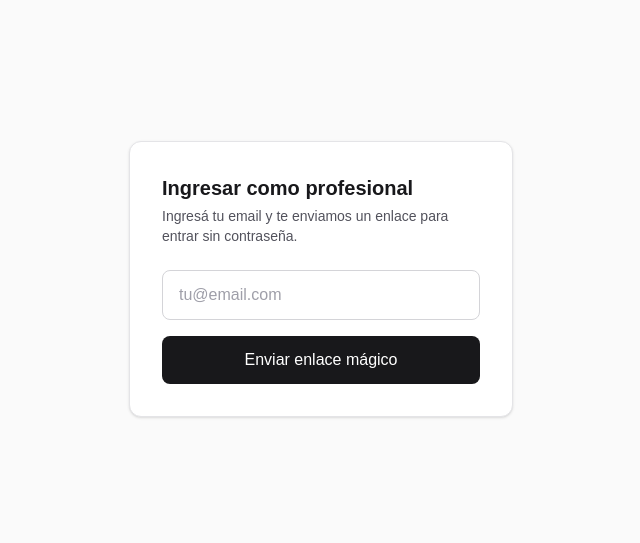
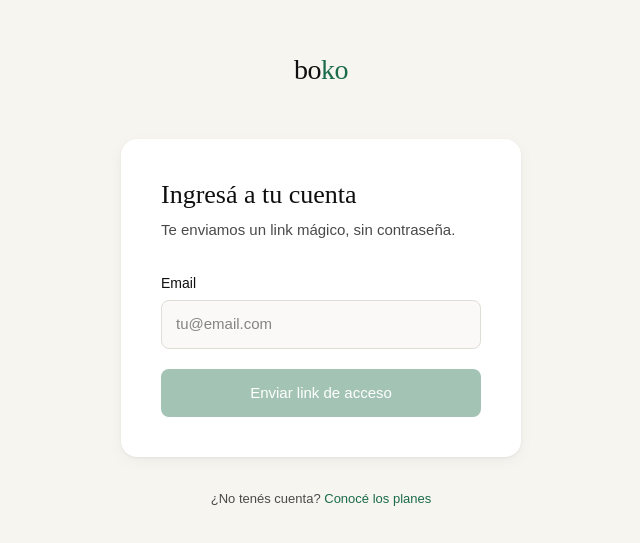
Before and after one commit to jmcreado/turnos-app, a Next.js app: page /login in a window 1280 px wide. Shown: the part 121-664 px from the top of the page, without its empty margins (319-959 px from the left). Built offline with nearby package versions, Linux system fonts and the light colour scheme; no server answers.

Commit message:
feat: rediseño login con paleta Boko

```diff
--- a/app/login/page.tsx
+++ b/app/login/page.tsx
@@ -1,120 +1,96 @@
-"use client";
+'use client'
 
-import { createClient } from "@/lib/supabase/client";
-import { useSearchParams } from "next/navigation";
-import { Suspense, useState } from "react";
+import { useState, Suspense } from 'react'
+import { useSearchParams } from 'next/navigation'
+import { createBrowserClient } from '@supabase/ssr'
 
 function LoginForm() {
-  const searchParams = useSearchParams();
-  const [email, setEmail] = useState("");
-  const [loading, setLoading] = useState(false);
-  const [sent, setSent] = useState(false);
-  const [error, setError] = useState<string | null>(() => {
-    const err = searchParams.get("error");
-    if (err === "auth_callback_error") {
-      return "El enlace expiró o es inválido. Solicitá uno nuevo.";
-    }
-    return null;
-  });
+  const [email, setEmail] = useState('')
+  const [sent, setSent] = useState(false)
+  const [loading, setLoading] = useState(false)
+  const [error, setError] = useState('')
+  const searchParams = useSearchParams()
+  const authError = searchParams.get('error')
+
+  const supabase = createBrowserClient(
+    process.env.NEXT_PUBLIC_SUPABASE_URL!,
+    process.env.NEXT_PUBLIC_SUPABASE_ANON_KEY!
+  )
 
   async function handleSubmit(e: React.FormEvent) {
-    e.preventDefault();
-    setError(null);
-    setLoading(true);
-
-    const supabase = createClient();
-    const { error: err } = await supabase.auth.signInWithOtp({
-      email: email.trim(),
-      options: {
-        emailRedirectTo: `${window.location.origin}/auth/callback`,
-      },
-    });
-
-    setLoading(false);
-    if (err) {
-      setError(err.message);
-      return;
+    e.preventDefault()
+    setLoading(true)
+    setError('')
+    const origin = window.location.origin
+    const { error } = await supabase.auth.signInWithOtp({
+      email,
+      options: { emailRedirectTo: `${origin}/auth/callback` },
+    })
+    if (error) {
+      setError('No pudimos enviar el link. Revisá el email e intentá de nuevo.')
+    } else {
+      setSent(true)
     }
-    setSent(true);
-  }
-
-  if (sent) {
-    return (
-      <div className="flex min-h-screen items-center justify-center bg-zinc-50 p-4">
-        <div className="w-full max-w-sm rounded-xl border border-zinc-200 bg-white p-8 shadow-sm">
-          <h1 className="text-xl font-semibold text-zinc-900">
-            Revisá tu correo
-          </h1>
-          <p className="mt-2 text-zinc-600">
-            Enviamos un enlace mágico a <strong>{email}</strong>. Hacé clic en
-            el enlace para ingresar al dashboard.
-          </p>
-          <button
-            type="button"
-            onClick={() => setSent(false)}
-            className="mt-6 text-sm font-medium text-zinc-600 underline hover:text-zinc-900"
-          >
-            Usar otro email
-          </button>
-        </div>
-      </div>
-    );
+    setLoading(false)
   }
 
   return (
-    <div className="flex min-h-screen items-center justify-center bg-zinc-50 p-4">
-      <div className="w-full max-w-sm rounded-xl border border-zinc-200 bg-white p-8 shadow-sm">
-        <h1 className="text-xl font-semibold text-zinc-900">
-          Ingresar como profesional
-        </h1>
-        <p className="mt-1 text-sm text-zinc-600">
-          Ingresá tu email y te enviamos un enlace para entrar sin contraseña.
-        </p>
-
-        <form onSubmit={handleSubmit} className="mt-6 space-y-4">
-          <div>
-            <label htmlFor="email" className="sr-only">
-              Email
-            </label>
+    <div style={{ minHeight: '100vh', backgroundColor: '#f7f5f0', display: 'flex', flexDirection: 'column', alignItems: 'center', justifyContent: 'center', padding: '24px', fontFamily: 'DM Sans, sans-serif' }}>
+      <a href="/" style={{ marginBottom: '48px', textDecoration: 'none' }}>
+        <span style={{ fontFamily: 'DM Serif Display, serif', fontSize: '28px', color: '#0f0f0f', letterSpacing: '-0.5px' }}>bo<span style={{ color: '#1a6b4a' }}>ko</span></span>
+      </a>
+      <div style={{ width: '100%', maxWidth: '400px', backgroundColor: '#ffffff', borderRadius: '16px', padding: '40px', boxShadow: '0 1px 3px rgba(0,0,0,0.06), 0 4px 16px rgba(0,0,0,0.04)' }}>
+        {authError && (
+          <div style={{ backgroundColor: '#fef2f2', border: '1px solid #fecaca', borderRadius: '8px', padding: '12px 16px', marginBottom: '24px', color: '#dc2626', fontSize: '14px' }}>
+            El link expiró o no es válido. Solicitá uno nuevo.
+          </div>
+        )}
+        {sent ? (
+          <div style={{ textAlign: 'center' }}>
+            <div style={{ width: '48px', height: '48px', backgroundColor: '#e8f2ed', borderRadius: '50%', display: 'flex', alignItems: 'center', justifyContent: 'center', margin: '0 auto 20px' }}>
+              <svg width="22" height="22" viewBox="0 0 24 24" fill="none" stroke="#1a6b4a" strokeWidth="2.5" strokeLinecap="round" strokeLinejoin="round"><polyline points="20 6 9 17 4 12" /></svg>
+            </div>
+            <h2 style={{ fontFamily: 'DM Serif Display, serif', fontSize: '22px', color: '#0f0f0f', marginBottom: '8px' }}>Revisá tu correo</h2>
+            <p style={{ color: '#4a4a4a', fontSize: '15px', lineHeight: '1.5' }}>Te enviamos un link de acceso a <strong>{email}</strong>. Expira en 1 hora.</p>
+            <button onClick={() => { setSent(false); setEmail('') }} style={{ marginTop: '24px', color: '#1a6b4a', background: 'none', border: 'none', fontSize: '14px', cursor: 'pointer', textDecoration: 'underline' }}>Usar otro email</button>
+          </div>
+        ) : (
+          <>
+            <h1 style={{ fontFamily: 'DM Serif Display, serif', fontSize: '26px', color: '#0f0f0f', marginBottom: '8px', lineHeight: '1.2' }}>Ingresá a tu cuenta</h1>
+            <p style={{ color: '#4a4a4a', fontSize: '15px', marginBottom: '32px' }}>Te enviamos un link mágico, sin contraseña.</p>
+            <form onSubmit={handleSubmit}>
+              <label style={{ display: 'block', fontSize: '14px', fontWeight: '500', color: '#0f0f0f', marginBottom: '6px' }}>Email</label>
               <input
-              id="email"
                 type="email"
                 value={email}
                 onChange={(e) => setEmail(e.target.value)}
                 placeholder="tu@email.com"
                 required
-              autoComplete="email"
-              className="w-full rounded-lg border border-zinc-300 px-4 py-3 text-zinc-900 placeholder-zinc-400 focus:border-zinc-500 focus:outline-none focus:ring-1 focus:ring-zinc-500"
+                style={{ width: '100%', padding: '12px 14px', fontSize: '15px', border: '1.5px solid #e0ddd6', borderRadius: '8px', backgroundColor: '#faf9f7', color: '#0f0f0f', outline: 'none', boxSizing: 'border-box' }}
+                onFocus={(e) => e.target.style.borderColor = '#1a6b4a'}
+                onBlur={(e) => e.target.style.borderColor = '#e0ddd6'}
               />
-          </div>
-          {error && (
-            <p className="text-sm text-red-600" role="alert">
-              {error}
-            </p>
-          )}
+              {error && <p style={{ color: '#dc2626', fontSize: '13px', marginTop: '8px' }}>{error}</p>}
               <button
                 type="submit"
-            disabled={loading}
-            className="w-full rounded-lg bg-zinc-900 px-4 py-3 font-medium text-white transition-colors hover:bg-zinc-800 disabled:opacity-50"
+                disabled={loading || !email}
+                style={{ width: '100%', marginTop: '20px', padding: '13px', backgroundColor: loading || !email ? '#a3c4b5' : '#1a6b4a', color: '#ffffff', border: 'none', borderRadius: '8px', fontSize: '15px', fontWeight: '500', cursor: loading || !email ? 'not-allowed' : 'pointer' }}
               >
-            {loading ? "Enviando…" : "Enviar enlace mágico"}
+                {loading ? 'Enviando...' : 'Enviar link de acceso'}
               </button>
             </form>
+          </>
+        )}
       </div>
+      <p style={{ marginTop: '32px', color: '#4a4a4a', fontSize: '13px' }}>¿No tenés cuenta? <a href="/#pricing" style={{ color: '#1a6b4a', textDecoration: 'none', fontWeight: '500' }}>Conocé los planes</a></p>
     </div>
-  );
+  )
 }
 
 export default function LoginPage() {
   return (
-    <Suspense
-      fallback={
-        <div className="flex min-h-screen items-center justify-center bg-zinc-50">
-          <div className="text-zinc-500">Cargando…</div>
-        </div>
-      }
-    >
+    <Suspense fallback={<div style={{ minHeight: '100vh', backgroundColor: '#f7f5f0' }} />}>
       <LoginForm />
     </Suspense>
-  );
+  )
 }
```
Lines whose indentation alone changed are shown as unchanged.
